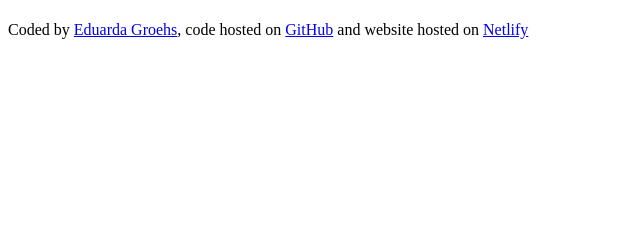
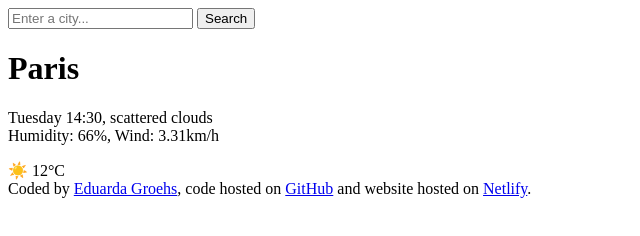
Before and after one commit to egroehs/weather-app, a plain HTML site: page index.html in a window 1280 px wide. Shown: the whole page, without its empty margins (0-640 px from the left). Drawn offline with Linux system fonts and the light colour scheme.

Commit message:
Added the HTML to the project

```diff
--- a/index.html
+++ b/index.html
@@ -7,7 +7,24 @@
     <title>Weather</title>
   </head>
   <body>
-    <h1></h1>
+    <header>
+      <form>
+        <input type="search" placeholder="Enter a city..." required />
+        <input type="submit" value="Search" />
+      </form>
+    </header>
+    <main>
+      <div>
+      <h1>Paris</h1>
+      <p>
+        Tuesday 14:30, scattered clouds
+        <br />
+        Humidity: 66%, Wind: 3.31km/h
+      </p>
+    </div>
+    <div>☀️ 12°C</div>
+    </main>
+
     <footer>
       Coded by
       <a href="https://github.com/egroehs" target="_blank">Eduarda Groehs</a>,
@@ -18,7 +35,7 @@
       and website hosted on
       <a href="https://weatherappshecodeseg.netlify.app/" target="_blank"
         >Netlify</a
-      >
+      >.
     </footer>
   </body>
 </html>
```
